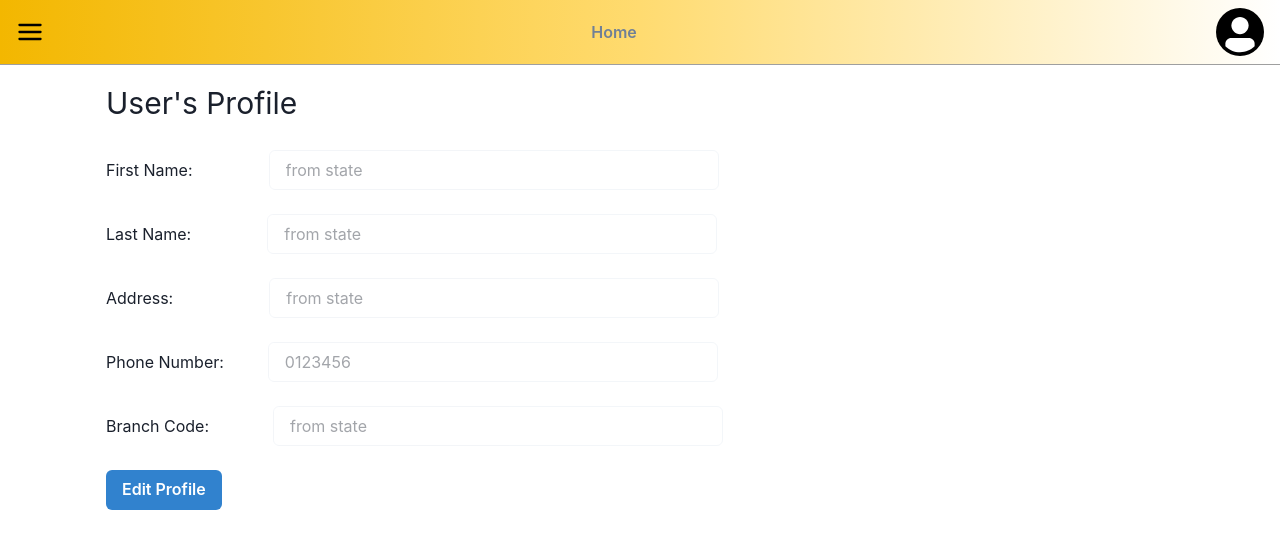
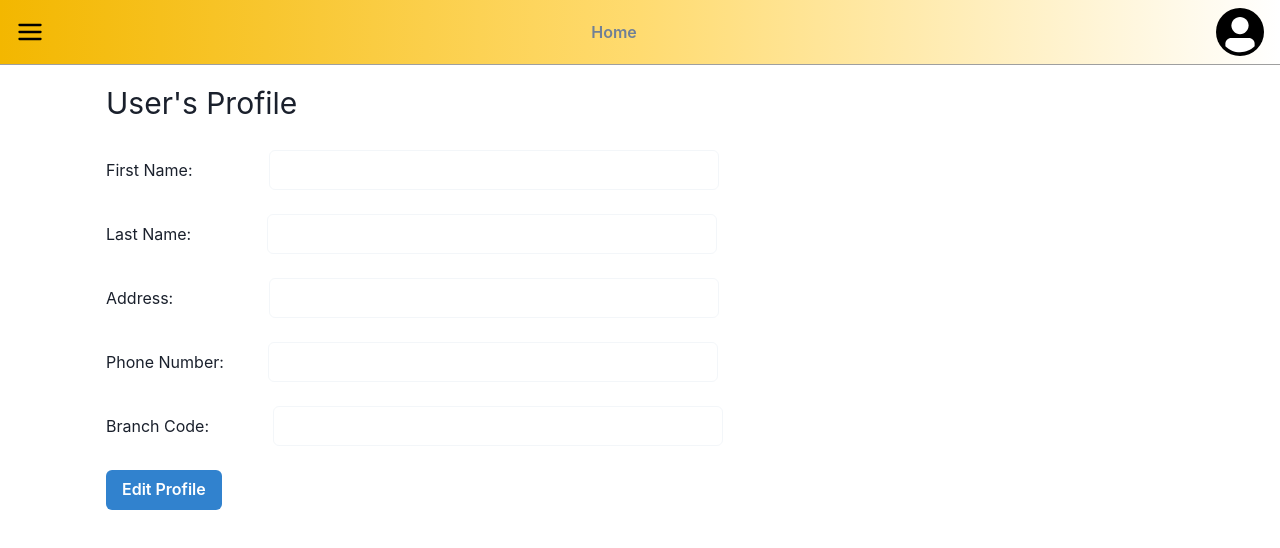
Before and after one commit to mafaro21/EmployeeSelfService, a React (Vite) app: page /profile in a window 1280 px wide. Shown: the top 548 px of the page. Built offline with nearby package versions, Linux system fonts and the light colour scheme.

Commit message:
node installation and dependancies

```diff
--- a/src/pages/Profile.jsx
+++ b/src/pages/Profile.jsx
@@ -13,11 +13,11 @@ export default function Profile() {
     const { register, formState: { errors }, handleSubmit } = useForm()
 
     const profile = [
-        { name: 'First Name', margin: '9', value: setFirstName, base: '9', place: 'from state', type: 'text' },
-        { name: 'Last Name', margin: '9', value: setLastName, base: '9', place: 'from state', type: 'text' },
-        { name: 'Address', margin: '14', value: setAddress, base: '14', place: 'from state', type: 'text' },
-        { name: 'Phone Number', margin: '1', value: setPhone, base: '1', place: '0123456', type: 'number' },
-        { name: 'Branch Code', margin: '6', value: setBranchCode, base: '6', place: 'from state', type: 'text' },
+        { name: 'First Name', margin: '9', value: 'firstName', base: '9', place: 'from state', type: 'text' },
+        { name: 'Last Name', margin: '9', value: 'lastName', base: '9', place: 'from state', type: 'text' },
+        { name: 'Address', margin: '14', value: 'address', base: '14', place: 'from state', type: 'text' },
+        { name: 'Phone Number', margin: '1', value: 'phone', base: '1', place: '0123456', type: 'number' },
+        { name: 'Branch Code', margin: '6', value: 'branchCode', base: '6', place: 'from state', type: 'text' },
     ]
 
     const onSubmit = (data) => {
@@ -45,11 +45,11 @@ export default function Profile() {
                                     size='md'
                                     width={{ md: '450px' }}
                                     type={profile.type}
-                                    onChange={(e) => profile.value(e.target.value)}
-                                    // {...register(profile.value)}
+                                    // onChange={(e) => profile.value(e.target.value)}
+                                    {...register(profile.value)}
                                     focusBorderColor='#FF6201'
-                                    value={profile.place}
-                                    disabled={disabled == true ? 'disabled' : null}
+                                    // value={profile.place}
+                                    disabled={disabled ? 'disabled' : null}
                                 />
 
                             </Stack>
@@ -70,8 +70,8 @@ export default function Profile() {
                             <Button colorScheme='orange'
                                 size='md'
                                 mt='6'
-                            // onClick={() => setDisabled(!disabled)}
-
+                                // onClick={() => setDisabled(!disabled)}
+                                type='submit'
                             >
                                 Save Changes
                             </Button>
```
Also changed, not shown: 2 other files (tests, documents, lock files or other folders).
